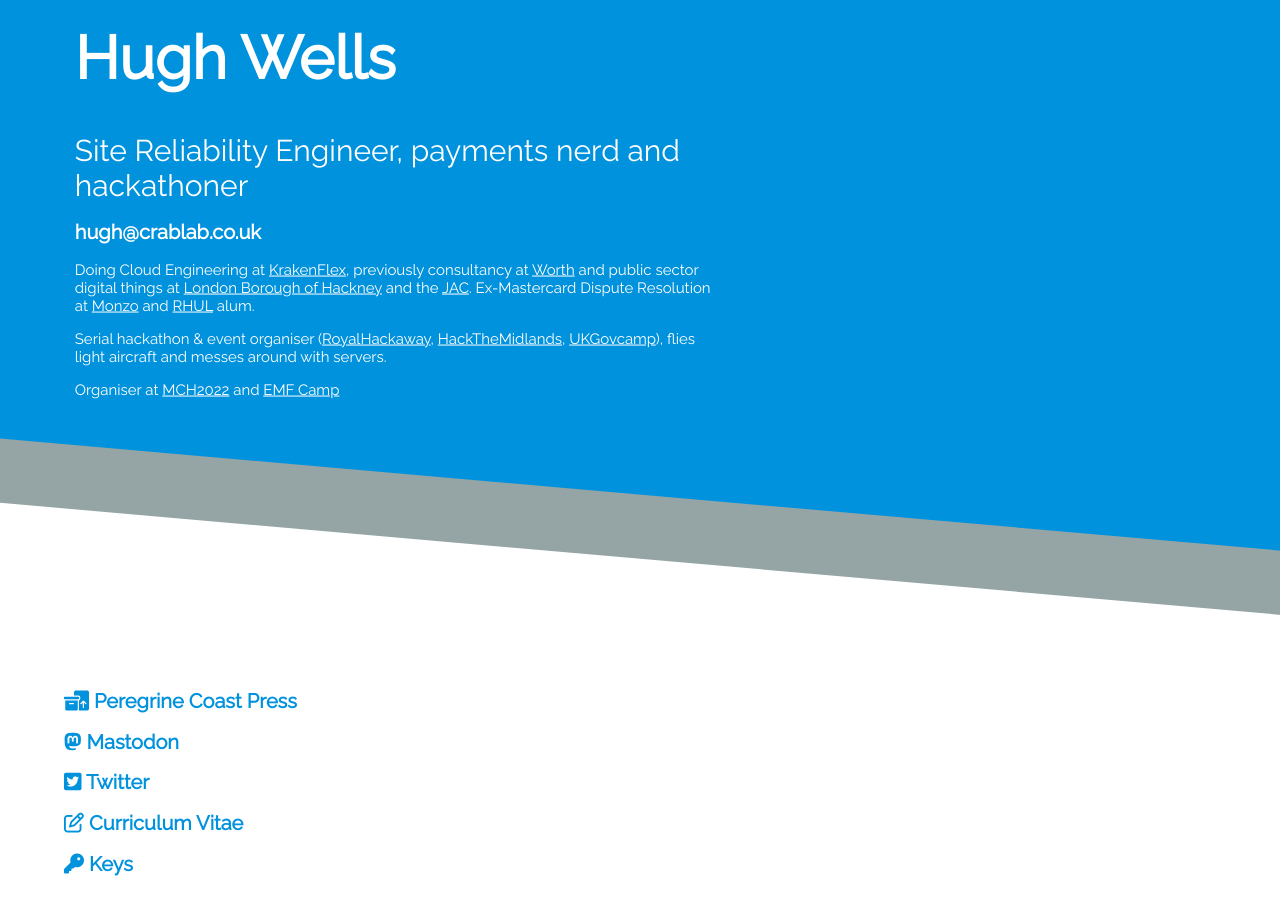
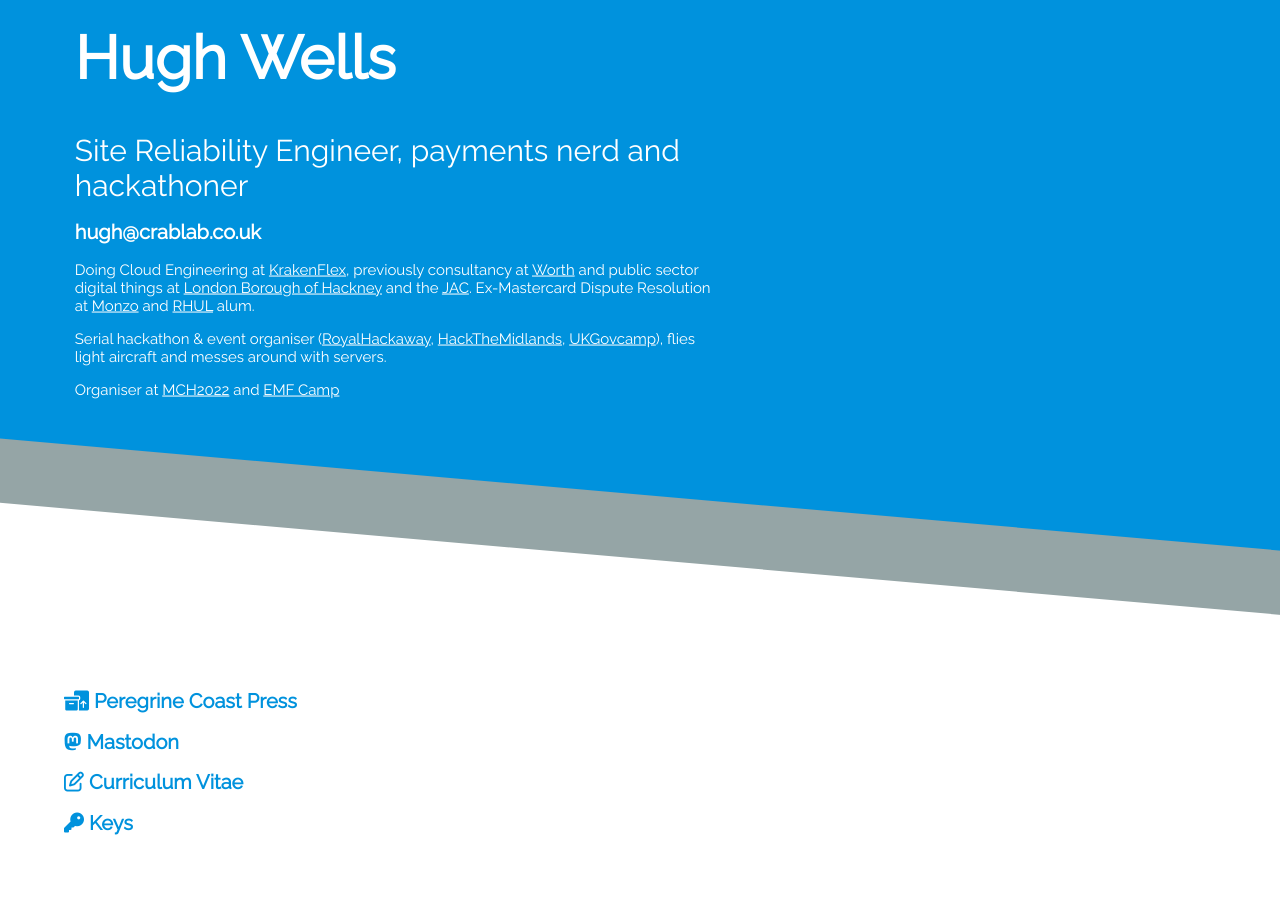
Before and after one commit to crablab/website, a plain HTML site: page index.html in a window 1280 px wide. Shown: the top 914 px of the page. Drawn offline with Linux system fonts and the light colour scheme.

Commit message:
feat: remove the bad place

```diff
--- a/index.html
+++ b/index.html
@@ -27,7 +27,6 @@
     <div class="inverse">
         <h2><i class="fas fa-boxes-packing"></i><a href="https://peregrinecoast.press"> Peregrine Coast Press</a></h2>
         <h2><i class="fab fa-mastodon"></i><a rel="me" href="https://chaos.social/@crablab"> Mastodon</a></h2>
-        <h2><i class="fab fa-twitter-square"></i><a href="https://twitter.com/CrabLabuk"> Twitter</a></h2>
         <h2><i class="far fa-edit"></i><a href="cv.pdf"> Curriculum Vitae</a></h2>
         <h2><i class="fas fa-key"></i><a href="https://github.com/crablab.keys"> Keys</a></h2>
     </div>
```
